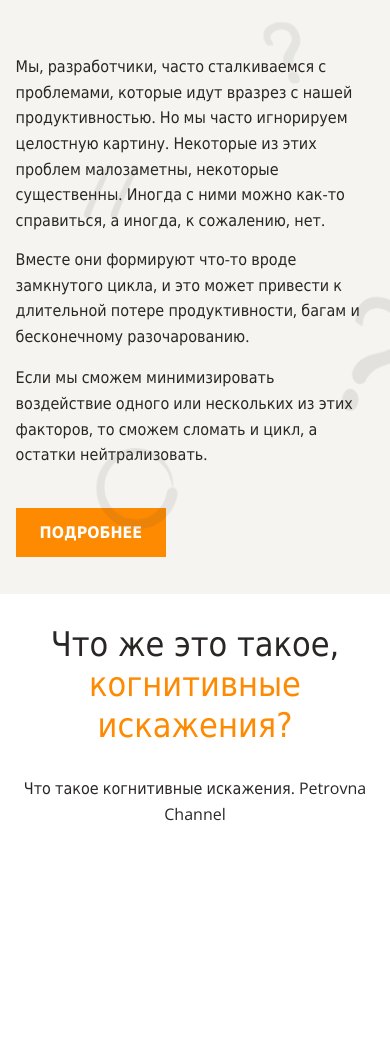
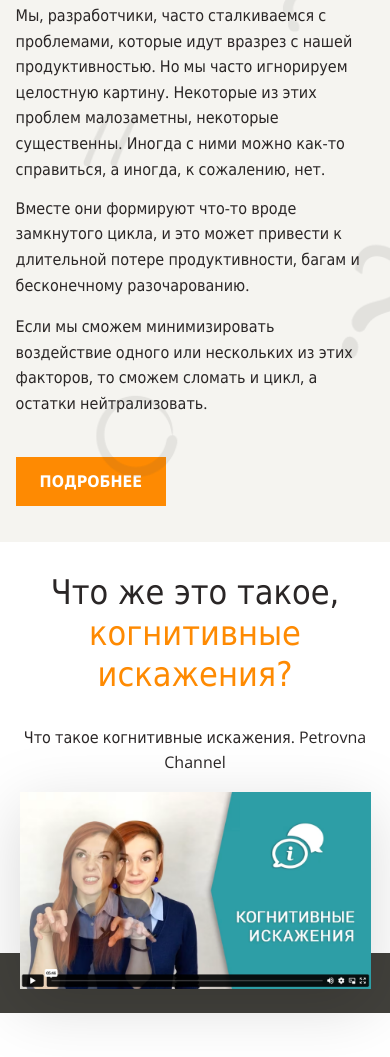
Before and after one commit to ikovalenkoby/layout-designer-project-lvl1, a website: page src/index.html in a window 390 px wide. Shown: the part 453-1510 px from the top of the page. Before the commit the page ends 1386 px from the top, so only its background shows below. Drawn offline with nearby package versions, Linux system fonts and the light colour scheme; a web font is replaced by a local one.

Commit message:
Шаг 4: расположение картинки видео

```diff
--- a/src/index.html
+++ b/src/index.html
@@ -1,26 +1,13 @@
 <!DOCTYPE html>
 <html lang="ru">
 <head>
-<<<<<<< HEAD
   <meta charset="UTF-8">
   <meta name="viewport" content="width=device-width, initial-scale=1.0">
   <meta http-equiv="X-UA-Compatible" content="ie=edge">
   <link rel="preconnect" href="https://fonts.googleapis.com">
   <link rel="preconnect" href="https://fonts.gstatic.com" crossorigin>
   <link href="https://fonts.googleapis.com/css2?family=Neucha&family=Open+Sans:ital,wght@0,300..800;1,300..800&display=swap" rel="stylesheet">
-  <meta name="viewport" content="width=device-width, initial-scale=1"/>
   <title>Когнитивные искажения mesaga</title>
-=======
-    <meta charset="UTF-8">
-    <meta name="viewport" content="width=device-width, initial-scale=1.0">
-    <meta http-equiv="X-UA-Compatible" content="ie=edge">
-    <link rel="preconnect" href="https://fonts.googleapis.com">
-    <link rel="preconnect" href="https://fonts.gstatic.com" crossorigin>
-    <link href="https://fonts.googleapis.com/css2?family=Neucha&family=Open+Sans:ital,wght@0,300..800;1,300..800&display=swap" rel="stylesheet">
-    <meta name="viewport" content="width=device-width, initial-scale=1.0">
-    <title>Когнитивные искажения mesaga</title>
->>>>>>> 4a0106b (Шаг 3: проба сделать адаптив)
-
   <link rel="stylesheet" href="styles/style.css">
 </head>
 <body>
@@ -49,12 +36,18 @@
   </div>
 </header>
 <main>
-  <section class="video-section container" id="preview-image">
-    <h2 class="text-center mb-30">
-      <span class="black-color">Что же это такое, </span><br> когнитивные искажения?
-    </h2>
-    <p class="text-center">Что такое когнитивные искажения. Petrovna Channel</p>
-
+  <section class="video-section" id="preview-image">
+    <div class="container">
+      <h2 class="text-center mb-30">
+        <span class="black-color">Что же это такое, </span><br> когнитивные искажения?
+      </h2>
+      <p class="text-center">Что такое когнитивные искажения. Petrovna Channel</p>
+      <p>
+        <a href="https://www.youtube.com/" target="_blank" class="video-link">
+          <img src="images/preview.png" class="video-image" alt="preview" width="919" height="517">
+        </a>
+      </p>
+    </div>
   </section>
 </main>
 <footer>
--- a/src/styles/style.css
+++ b/src/styles/style.css
@@ -83,6 +83,10 @@ h3 {
   color: var(--dark-brown);
 }
 
+.bg-brown {
+  background-color: var(--brown);
+}
+
 .grid-2col {
   display: grid;
   grid-template-columns: repeat(2, 1fr);
@@ -123,6 +127,26 @@ p {
   color: var(--white);
 }
 
+.video-section {
+  position: relative;
+}
+
+.video-section::before {
+  content:'';
+  position: absolute;
+  height: 110px;
+  width: 100vw;
+  bottom: 110px;
+
+  background-color: var(--brown);
+}
+
+.video-link {
+  display: block;
+  text-align: center;
+  filter: drop-shadow(0 16px 32px rgba(0 0 0 / 15%));
+}
+
 @media (max-width: 1110px) {
   .container {
     max-width: 100vw;
@@ -140,6 +164,16 @@ p {
     height: initial;
     max-width: 100%;
   }
+
+  .video-image {
+    width: 90vw;
+    height: initial;
+  }
+
+  .video-section::before {
+    content: '';
+    height: 12%;
+    bottom: 6%;
 }
 
 @media (max-width: 768px) {
```
